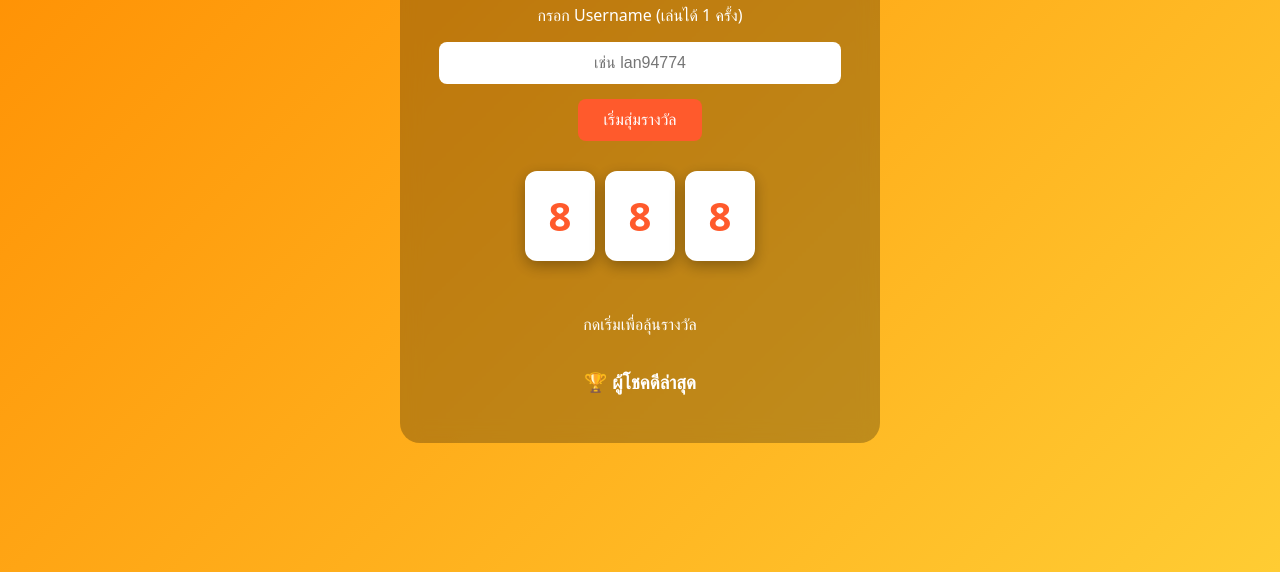
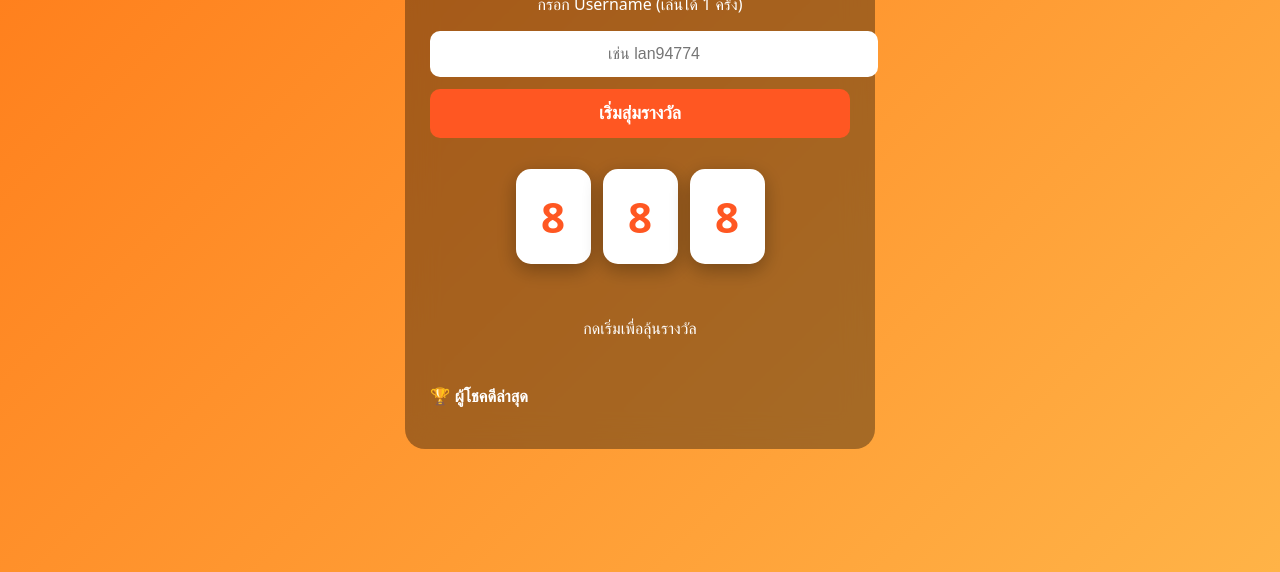
Before and after one commit to a88csleader-cmd/HappyWeekendLuckyDraw, a plain HTML site: page index.html in a window 1280 px wide. Shown: the part 228-800 px from the top of the page. Drawn offline with Linux system fonts and the light colour scheme.

Commit message:
Update style.css

```diff
--- a/style.css
+++ b/style.css
@@ -2,7 +2,7 @@ body{
 
 margin:0;
 font-family:system-ui;
-background:linear-gradient(135deg,#ff8c00,#ffcc33);
+background:linear-gradient(135deg,#ff7a18,#ffb347);
 display:flex;
 align-items:center;
 justify-content:center;
@@ -13,44 +13,39 @@ color:white;
 
 #prize-game-container{
 
-background:rgba(0,0,0,0.25);
-backdrop-filter:blur(10px);
-padding:30px;
-border-radius:20px;
-text-align:center;
 width:95%;
 max-width:420px;
+padding:25px;
+border-radius:20px;
+background:rgba(0,0,0,0.35);
+backdrop-filter:blur(15px);
+text-align:center;
 
 }
 
 #pg-username{
 
-width:90%;
-padding:12px;
+width:100%;
+padding:14px;
+border-radius:10px;
+border:none;
+margin-bottom:12px;
 font-size:16px;
-border-radius:8px;
-border:none;
-margin-bottom:15px;
 text-align:center;
 
 }
 
 #pg-start-btn{
 
-padding:12px 25px;
-font-size:16px;
+width:100%;
+padding:14px;
 border:none;
-border-radius:8px;
-background:#ff5a2c;
+border-radius:10px;
+background:#ff5722;
 color:white;
+font-size:18px;
+font-weight:bold;
 cursor:pointer;
-transition:.2s;
-
-}
-
-#pg-start-btn:hover{
-
-transform:scale(1.05);
 
 }
 
@@ -64,25 +59,26 @@ margin:25px 0;
 
 .slot{
 
-width:70px;
-height:90px;
+width:75px;
+height:95px;
+margin:6px;
 background:white;
-color:#ff5a2c;
-margin:5px;
-border-radius:12px;
+color:#ff5722;
+border-radius:15px;
+font-size:42px;
+font-weight:bold;
 display:flex;
 align-items:center;
 justify-content:center;
-font-size:40px;
-font-weight:bold;
-box-shadow:0 5px 15px rgba(0,0,0,0.3);
+box-shadow:0 6px 20px rgba(0,0,0,0.3);
 
 }
 
 #pg-prize-display{
 
-min-height:60px;
+min-height:70px;
 white-space:pre-line;
+font-size:16px;
 
 }
 
@@ -90,11 +86,34 @@ white-space:pre-line;
 
 display:block;
 margin-top:15px;
+padding:14px;
 background:#00c300;
 color:white;
-padding:12px;
-border-radius:8px;
+border-radius:10px;
 text-decoration:none;
+font-weight:bold;
+
+}
+
+#recent-winners{
+
+margin-top:20px;
+text-align:left;
+font-size:14px;
+
+}
+
+#winner-list{
+
+list-style:none;
+padding:0;
+
+}
+
+#winner-list li{
+
+padding:6px 0;
+border-bottom:1px solid rgba(255,255,255,0.2);
 
 }
 
```
